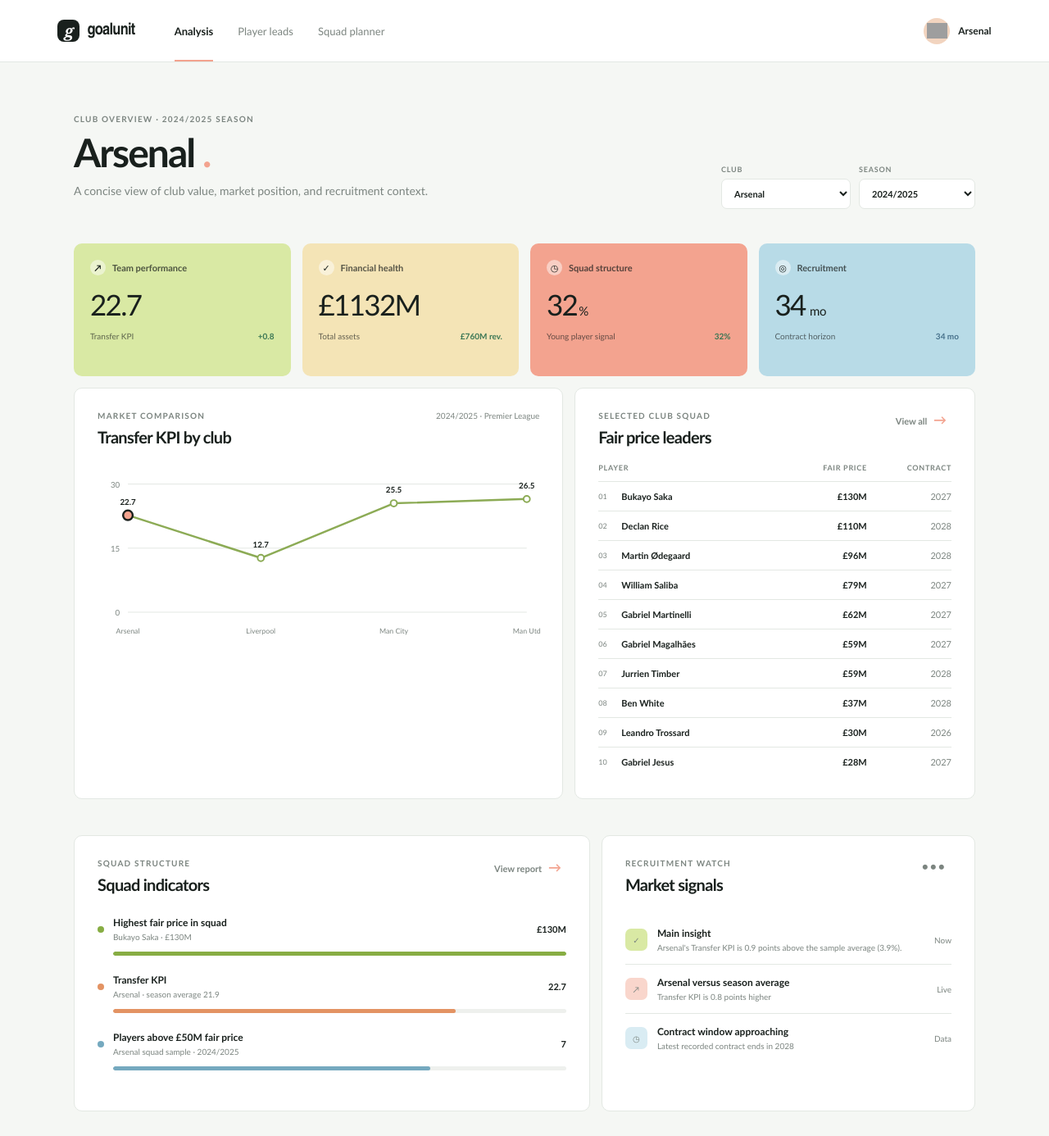
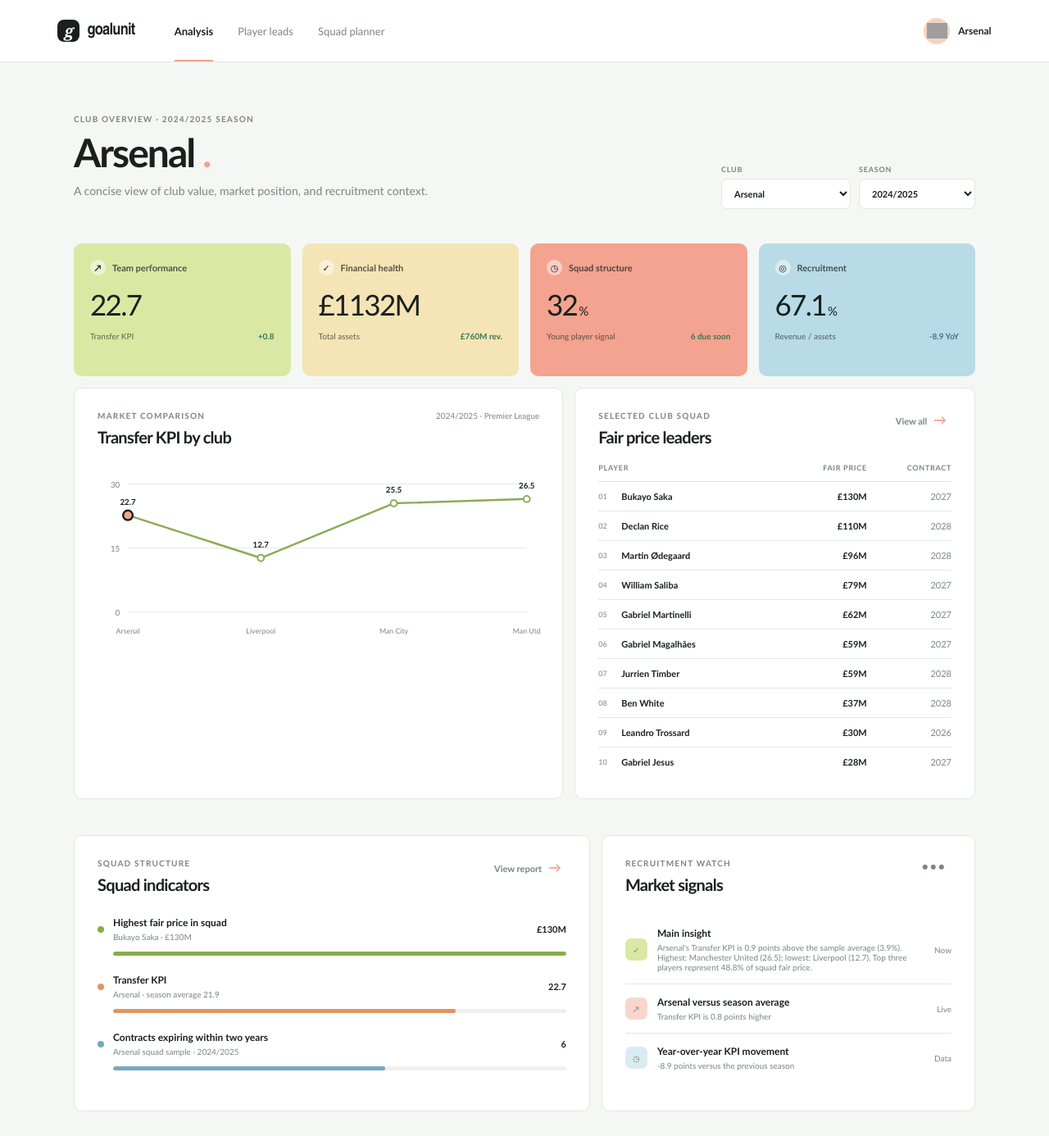
Before and after one commit to nomad-alt/goalunit-dashboard, a React (Vite) app: page / in a window 1280 px wide. Shown: the top 1386 px of the page at 82% size. Built offline with nearby package versions, Linux system fonts and the light colour scheme; grey boxes are pictures that could not be loaded.

Commit message:
feat: expand club insights with KPI extremes, financial ratios, contract risk, and YoY movement

```diff
--- a/src/App.tsx
+++ b/src/App.tsx
@@ -4,9 +4,12 @@ import {
   clubs,
   formatMillions,
   getAverageTransferKpi,
+  getContractExpirationsWithinYears,
   getClubPlayers,
   getInsight,
+  getRevenueToAssetsRatio,
   getTopPlayer,
+  getYearOverYearKpi,
   selectedClub,
 } from "./data/goalunitData";
 import { PlayerValueTable } from "./components/PlayerValueTable";
@@ -34,15 +37,14 @@ function App() {
   const activeInsight = getInsight(
     activeClub,
     seasonClubs.length ? seasonClubs : clubs,
+    activePlayers,
   );
-  const playersAboveThreshold = activePlayers.filter(
-    (player) => player.fairPrice >= 50000000,
-  ).length;
-  const latestContractYear = activePlayers.reduce(
-    (latest, player) =>
-      Math.max(latest, Number(player.contractExpiration.slice(0, 4))),
-    0,
+  const contractsExpiringSoon = getContractExpirationsWithinYears(
+    activePlayers,
+    activeClub.seasonName,
   );
+  const revenueToAssetsRatio = getRevenueToAssetsRatio(activeClub);
+  const yearOverYearKpi = getYearOverYearKpi(activeClub, clubs);
   const seasons = [...new Set(clubs.map((club) => club.seasonName))];
 
   const handleSeasonChange = (seasonName: string) => {
@@ -162,7 +164,9 @@ function App() {
             </strong>
             <div className="stat-footer">
               <span>Young player signal</span>
-              <span className="trend positive">32%</span>
+              <span className="trend positive">
+                {contractsExpiringSoon} due soon
+              </span>
             </div>
           </article>
           <article className="stat-card stat-card--sky">
@@ -171,11 +175,16 @@ function App() {
               <span>Recruitment</span>
             </div>
             <strong>
-              34<span className="unit"> mo</span>
+              {revenueToAssetsRatio.toFixed(1)}
+              <span className="unit">%</span>
             </strong>
             <div className="stat-footer">
-              <span>Contract horizon</span>
-              <span className="trend neutral">34 mo</span>
+              <span>Revenue / assets</span>
+              <span className="trend neutral">
+                {yearOverYearKpi === null
+                  ? "No prior"
+                  : `${yearOverYearKpi >= 0 ? "+" : ""}${yearOverYearKpi.toFixed(1)} YoY`}
+              </span>
             </div>
           </article>
         </section>
@@ -269,24 +278,18 @@ function App() {
               <div className="goal-row">
                 <span className="goal-dot goal-dot--blue"></span>
                 <div className="goal-copy">
-                  <strong>Players above £50M fair price</strong>
+                  <strong>Contracts expiring within two years</strong>
                   <span>
                     {activeClub.clubName} squad sample · {activeClub.seasonName}
                   </span>
                 </div>
-                <div className="progress-value">
-                  {
-                    activePlayers.filter(
-                      (player) => player.fairPrice >= 50000000,
-                    ).length
-                  }
-                </div>
+                <div className="progress-value">{contractsExpiringSoon}</div>
               </div>
               <div className="progress-track">
                 <span
                   className="progress-fill progress-fill--blue"
                   style={{
-                    width: `${activePlayers.length ? (playersAboveThreshold / activePlayers.length) * 100 : 0}%`,
+                    width: `${activePlayers.length ? (contractsExpiringSoon / activePlayers.length) * 100 : 0}%`,
                   }}
                 ></span>
               </div>
@@ -331,10 +334,11 @@ function App() {
               <div className="activity-item">
                 <span className="activity-badge activity-badge--sky">◷</span>
                 <div>
-                  <strong>Contract window approaching</strong>
+                  <strong>Year-over-year KPI movement</strong>
                   <span>
-                    Latest recorded contract ends in{" "}
-                    {latestContractYear || "an unknown year"}
+                    {yearOverYearKpi === null
+                      ? "No prior season in the dataset"
+                      : `${yearOverYearKpi >= 0 ? "+" : ""}${yearOverYearKpi.toFixed(1)} points versus the previous season`}
                   </span>
                 </div>
                 <time>Data</time>
--- a/src/data/goalunitData.ts
+++ b/src/data/goalunitData.ts
@@ -18,6 +18,10 @@ export type PlayerRecord = {
 }
 
 export const clubs: ClubRecord[] = [
+  { clubId: 1255, clubImageUrl: "https://cdn5.wyscout.com/photos/team/public/21_120x120.png", competitionName: "Premier League", seasonName: "2023/2024", clubName: "Arsenal", transferKpi: 31.6, totalAssets: 1154556000, totalRevenues: 678238000 },
+  { clubId: 2121, clubImageUrl: "https://cdn5.wyscout.com/photos/team/public/24_120x120.png", competitionName: "Premier League", seasonName: "2023/2024", clubName: "Liverpool", transferKpi: 21.7, totalAssets: 911160000, totalRevenues: 675141000 },
+  { clubId: 2175, clubImageUrl: "https://cdn5.wyscout.com/photos/team/public/23_120x120.png", competitionName: "Premier League", seasonName: "2023/2024", clubName: "Manchester City", transferKpi: 36.3, totalAssets: 1686533000, totalRevenues: 791422000 },
+  { clubId: 2188, clubImageUrl: "https://cdn5.wyscout.com/photos/team/public/22_120x120.png", competitionName: "Premier League", seasonName: "2023/2024", clubName: "Manchester United", transferKpi: 39.7, totalAssets: 2121511000, totalRevenues: 739449000 },
   { clubId: 1255, clubImageUrl: "https://cdn5.wyscout.com/photos/team/public/21_120x120.png", competitionName: "Premier League", seasonName: "2024/2025", clubName: "Arsenal", transferKpi: 22.7, totalAssets: 1132451000, totalRevenues: 760097000 },
   { clubId: 2121, clubImageUrl: "https://cdn5.wyscout.com/photos/team/public/24_120x120.png", competitionName: "Premier League", seasonName: "2024/2025", clubName: "Liverpool", transferKpi: 12.7, totalAssets: 897169000, totalRevenues: 787175000 },
   { clubId: 2175, clubImageUrl: "https://cdn5.wyscout.com/photos/team/public/23_120x120.png", competitionName: "Premier League", seasonName: "2024/2025", clubName: "Manchester City", transferKpi: 25.5, totalAssets: 2183403000, totalRevenues: 766622000 },
@@ -41,22 +45,47 @@ export const players: PlayerRecord[] = [
   { clubId: 1255, playerName: "Gabriel Jesus", seasonName: "2024/2025", fairPrice: 27689477, contractExpiration: "2027-06-30" },
 ]
 
-export const selectedClub = clubs[0]
+export const selectedClub = clubs.find((club) => club.clubName === "Arsenal" && club.seasonName === "2024/2025") ?? clubs[0]
 export const getClubPlayers = (clubId: number, seasonName: string) => players.filter((player) => player.seasonName === seasonName && player.clubId === clubId)
 export const getTopPlayer = (clubPlayers: PlayerRecord[]) => [...clubPlayers].sort((firstPlayer, secondPlayer) => secondPlayer.fairPrice - firstPlayer.fairPrice)[0]
 export const getAverageTransferKpi = (clubRecords: ClubRecord[]) => clubRecords.reduce((total, club) => total + club.transferKpi, 0) / clubRecords.length
-export const getInsight = (club: ClubRecord, clubRecords: ClubRecord[]) => {
+export const getContractExpirationsWithinYears = (clubPlayers: PlayerRecord[], seasonName: string, years = 2) => {
+  const seasonEndYear = Number(seasonName.slice(-4))
+  return clubPlayers.filter((player) => Number(player.contractExpiration.slice(0, 4)) <= seasonEndYear + years).length
+}
+export const getRevenueToAssetsRatio = (club: ClubRecord) => club.totalAssets ? (club.totalRevenues / club.totalAssets) * 100 : 0
+export const getYearOverYearKpi = (club: ClubRecord, clubRecords: ClubRecord[]) => {
+  const previousSeason = `${Number(club.seasonName.slice(0, 4)) - 1}/${Number(club.seasonName.slice(-4)) - 1}`
+  const previousClub = clubRecords.find((record) => record.clubId === club.clubId && record.seasonName === previousSeason)
+  return previousClub ? club.transferKpi - previousClub.transferKpi : null
+}
+export const getKpiExtremes = (clubRecords: ClubRecord[]) => ({
+  highest: clubRecords.reduce((highest, club) => club.transferKpi > highest.transferKpi ? club : highest),
+  lowest: clubRecords.reduce((lowest, club) => club.transferKpi < lowest.transferKpi ? club : lowest),
+})
+export const getFairPriceConcentration = (clubPlayers: PlayerRecord[], topN = 3) => {
+  const totalFairPrice = clubPlayers.reduce((total, player) => total + player.fairPrice, 0)
+  const topPlayersFairPrice = [...clubPlayers]
+    .sort((firstPlayer, secondPlayer) => secondPlayer.fairPrice - firstPlayer.fairPrice)
+    .slice(0, topN)
+    .reduce((total, player) => total + player.fairPrice, 0)
+  return totalFairPrice ? (topPlayersFairPrice / totalFairPrice) * 100 : 0
+}
+export const getInsight = (club: ClubRecord, clubRecords: ClubRecord[], clubPlayers: PlayerRecord[] = []) => {
   const averageKpi = getAverageTransferKpi(clubRecords)
+  const { highest, lowest } = getKpiExtremes(clubRecords)
   const deltaRaw = club.transferKpi - averageKpi
   const delta = Math.round((deltaRaw + 0.000000001) * 10) / 10
   const deltaPercent = (deltaRaw / averageKpi) * 100
-  return `${club.clubName}'s Transfer KPI is ${delta.toFixed(1)} points ${delta >= 0 ? "above" : "below"} the sample average (${Math.abs(deltaPercent).toFixed(1)}%).`
+  const fairPriceConcentration = getFairPriceConcentration(clubPlayers)
+  const concentrationInsight = clubPlayers.length ? ` Top three players represent ${fairPriceConcentration.toFixed(1)}% of squad fair price.` : ""
+  return `${club.clubName}'s Transfer KPI is ${delta.toFixed(1)} points ${delta >= 0 ? "above" : "below"} the sample average (${Math.abs(deltaPercent).toFixed(1)}%). Highest: ${highest.clubName} (${highest.transferKpi}); lowest: ${lowest.clubName} (${lowest.transferKpi}).${concentrationInsight}`
 }
 export const selectedSeasonPlayers = getClubPlayers(selectedClub.clubId, selectedClub.seasonName)
 export const topPlayer = getTopPlayer(selectedSeasonPlayers)
-export const averageTransferKpi = getAverageTransferKpi(clubs)
+export const averageTransferKpi = getAverageTransferKpi(clubs.filter((club) => club.seasonName === selectedClub.seasonName))
 export const transferKpiDeltaRaw = selectedClub.transferKpi - averageTransferKpi
 export const transferKpiDelta = Math.round((transferKpiDeltaRaw + 0.000000001) * 10) / 10
 export const transferKpiDeltaPercent = (transferKpiDeltaRaw / averageTransferKpi) * 100
-export const mainInsight = getInsight(selectedClub, clubs)
+export const mainInsight = getInsight(selectedClub, clubs.filter((club) => club.seasonName === selectedClub.seasonName), selectedSeasonPlayers)
 export const formatMillions = (value: number) => `£${Math.round(value / 1000000)}M`
```
Also changed, not shown: 1 other file (tests, documents, lock files or other folders).
